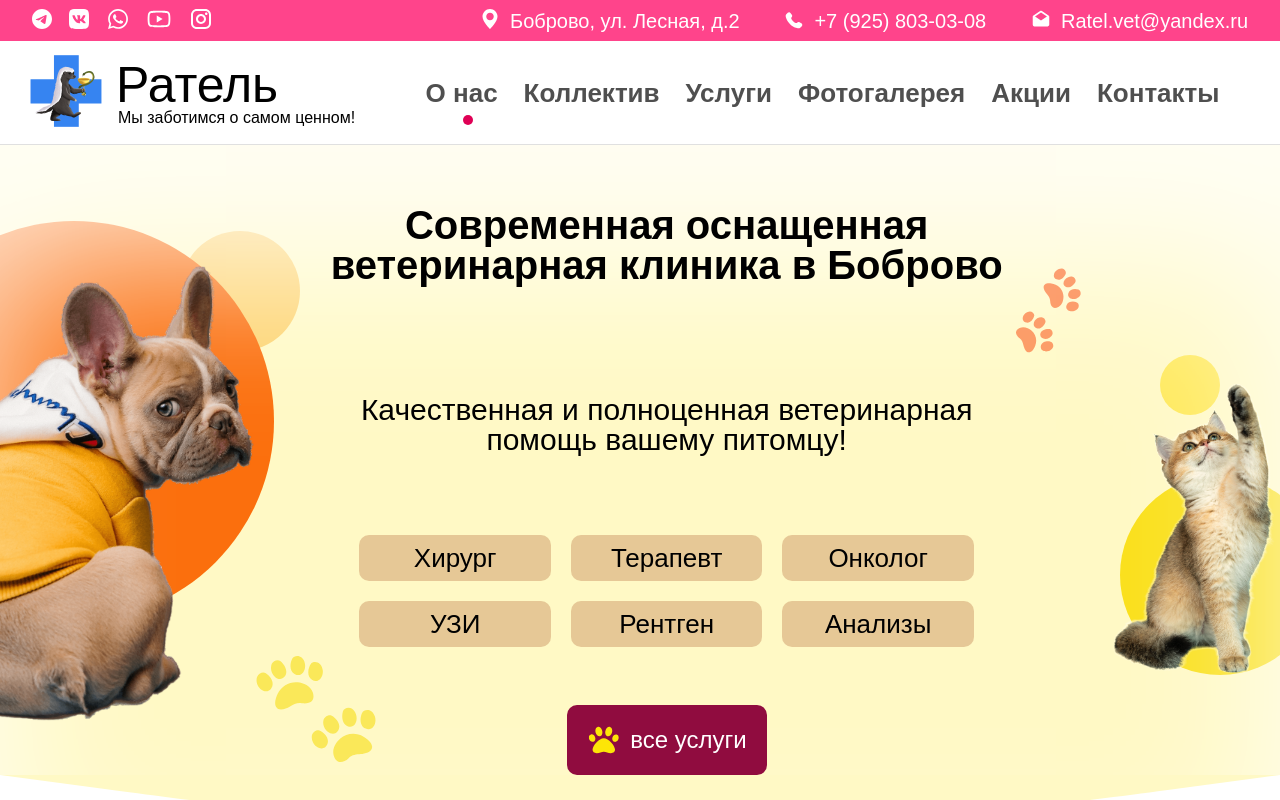
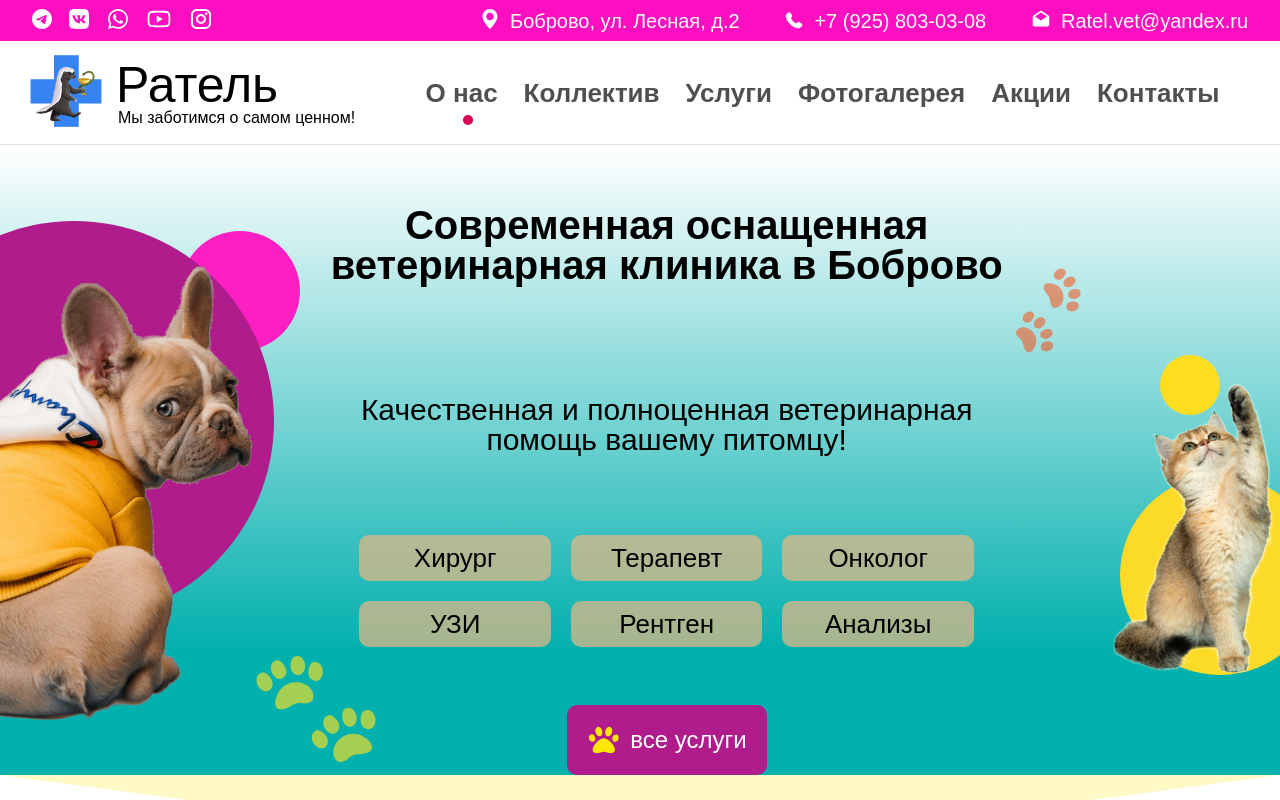
Before and after one commit to Punkreatit/punkreatit.github.io, a plain HTML site: page index.html in a window 1280 px wide. Shown: the top 800 px of the page. Drawn offline with Linux system fonts and the light colour scheme; a web font is replaced by a local one.

Commit message:
Add files via upload

```diff
--- a/style.css
+++ b/style.css
@@ -35,7 +35,7 @@ font-family: 'Sofia Sans', sans-serif;
     grid-template-columns: 0.8fr 1fr 3fr;
     grid-template-areas: "socials . contacts";
     font-family: 'Sofia Sans Condensed', sans-serif;
-    background-color: #ff3280e8;
+    background-color: #FC0FC0;
 
     /* #fac954 */
 
@@ -268,10 +268,11 @@ font-weight: 600;
     display: grid;
     grid-template-columns: 1fr 3fr 0.8fr;
     grid-template-areas: "img1 main img2";
-    background-color: #fde4073b;
+    background: linear-gradient(white, #02B0AE 80%);
+    z-index: 0;
     min-height: 75vh;
     overflow: hidden;
-    box-shadow: inset 0px 120px 160px rgba(255, 255, 255, 0.822);
+    /* box-shadow: inset 0px 250px 160px rgba(255, 255, 255, 0.822); */
 
 
 
@@ -322,7 +323,7 @@ margin: 60px 0px 40px 0px;
 }
 
 .main-section__button {
-    background-color: #900C3F;
+    background-color: #B01C8B;
     border-radius: 10px;
     padding: 20px;
     width: 160px;
@@ -335,10 +336,16 @@ margin: 60px 0px 40px 0px;
     align-items: center;
     align-self: center;
     white-space: nowrap;
+    z-index: 7;
+    position: relative;
 }
 .main-section__button:hover{
     background-color: rgb(185, 0, 71);
     transition: 0.5s;
+
+}
+.main-section__button a{
+
 
 }
 .main-section__button svg{
@@ -394,7 +401,7 @@ top: 6em;
     width: 200px;
     height: 200px;
     border-radius: 50%;
-background-color:  #F8DE22;
+background-color:  #FCDA28;
 top: 300px;
 right: 20px;
 z-index: -1;
@@ -405,7 +412,7 @@ z-index: -1;
     width: 400px;
     height: 400px;
     border-radius: 50%;
-background-color:#F94C10;
+background-color:#B01C8B;
 top: -20px;
 right: -20px;
 z-index: -1;
@@ -417,7 +424,7 @@ z-index: -1;
     width: 120px;
     height: 120px;
     border-radius: 50%;
-background-color:#f8951475;
+background-color:#fc1fc1;
 top: -10px;
 left: 280px;
 z-index: -3;
@@ -428,13 +435,18 @@ z-index: -3;
     width: 60px;
     height: 60px;
     border-radius: 50%;
-background-color:  #ffde20a2;
+background-color:  #ffde20;
 top:180px;
 right: 120px;
 z-index: -3;
 }
 .wave{
     grid-area: svg;
+
+}
+.wave svg{
+    z-index: -5;
+    /* background: linear-gradient(white, white); */
 }
 
 /* !!!!!!!!!!!!!!!!!!!section2!!!!!!!!!!!!!!!!!!!! */
```
